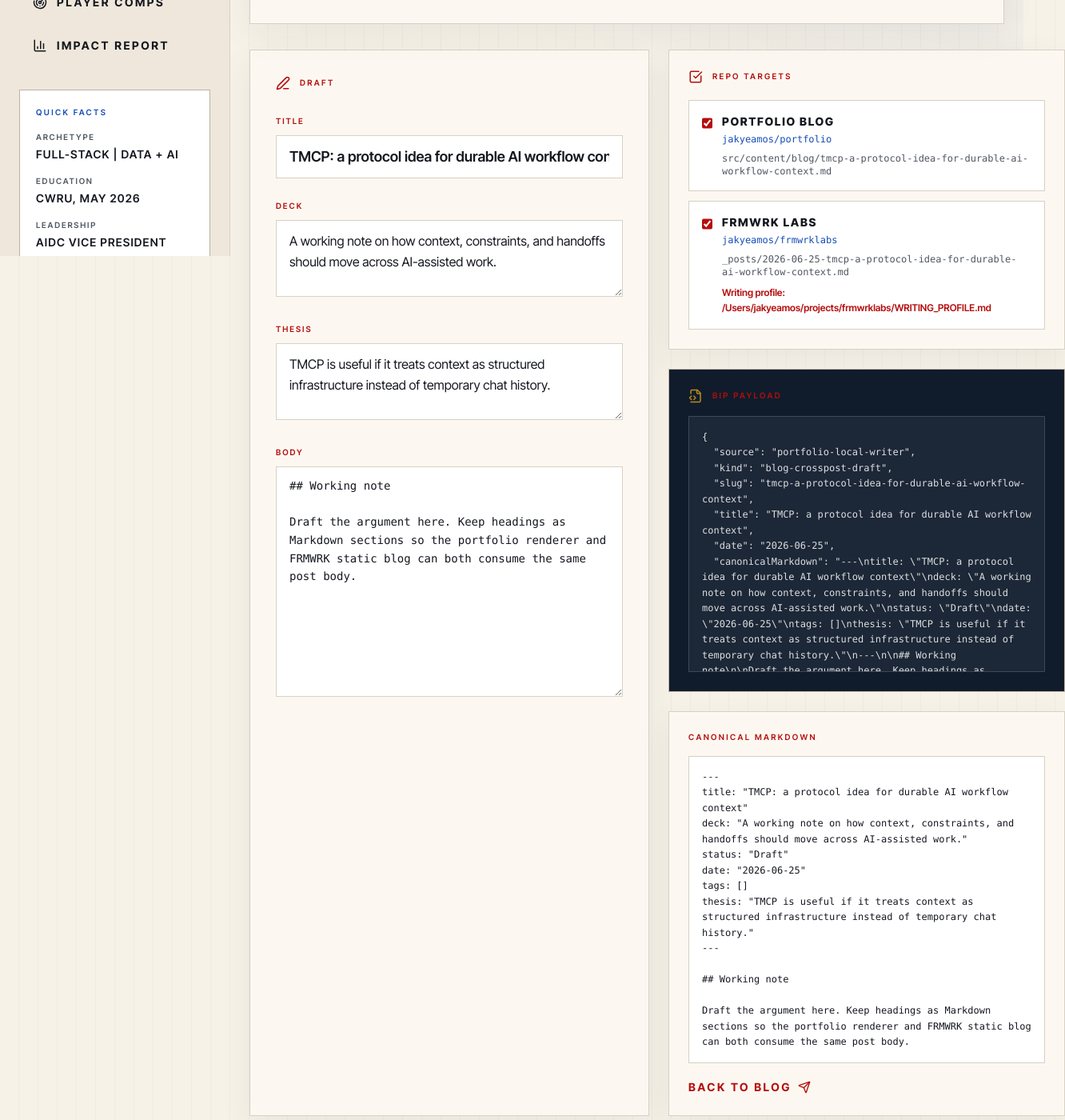
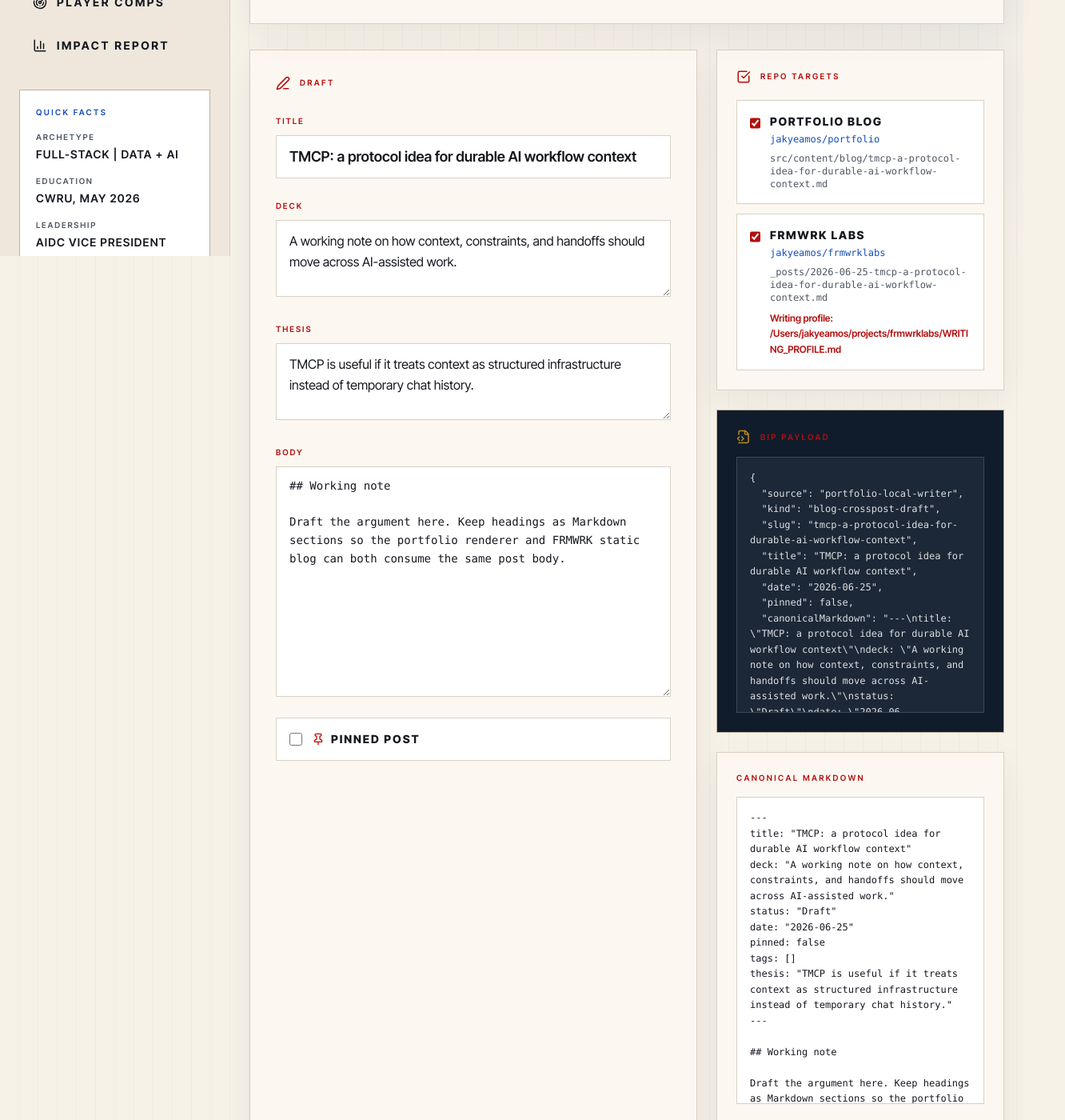
Before and after one commit to jakyeamos/portfolio, a React (Vite) app: page /blog/write in a window 1280 px wide. Shown: the part 480-1880 px from the top of the page at 80% size, 1332 px wide, since content can reach past the window. Built offline with nearby package versions, Linux system fonts and the light colour scheme; a web font is replaced by a local one.

Commit message:
Add pinned blog posts

```diff
--- a/package.json
+++ b/package.json
@@ -22,7 +22,7 @@
     "netlify:status": "node scripts/netlify-cli.mjs status",
     "typecheck": "tsc --noEmit",
     "test": "pnpm test:content && pnpm shot-inventory",
-    "test:content": "node scripts/check-project-content.mjs",
+    "test:content": "node scripts/check-project-content.mjs && node scripts/check-blog-content.mjs",
     "precr:check": "pnpm test:content && pnpm lint && pnpm build",
     "env:check": "node scripts/validate-env.mjs",
     "secret:scan": "node scripts/secret-scan.mjs",
--- /dev/null
+++ b/scripts/check-blog-content.mjs
@@ -0,0 +1,44 @@
+#!/usr/bin/env node
+import { readFileSync } from 'node:fs';
+import { resolve } from 'node:path';
+import ts from 'typescript';
+
+const root = resolve(import.meta.dirname, '..');
+const sourcePath = resolve(root, 'src/content/blogSorting.ts');
+const compiled = ts.transpileModule(readFileSync(sourcePath, 'utf8'), {
+  compilerOptions: {
+    module: ts.ModuleKind.ES2022,
+    target: ts.ScriptTarget.ES2022,
+  },
+});
+
+const moduleUrl = `data:text/javascript;base64,${Buffer.from(compiled.outputText).toString('base64')}`;
+const { sortBlogPosts } = await import(moduleUrl);
+
+function fail(message) {
+  console.error(`[FAIL] ${message}`);
+  process.exitCode = 1;
+}
+
+const posts = [
+  { slug: 'newer-unpinned', date: '2026-03-01', pinned: false },
+  { slug: 'older-pinned', date: '2026-01-01', pinned: true },
+  { slug: 'older-unpinned', date: '2026-01-15', pinned: false },
+  { slug: 'newer-pinned', date: '2026-02-01', pinned: true },
+];
+
+const originalOrder = posts.map((post) => post.slug).join(',');
+const sortedSlugs = sortBlogPosts(posts).map((post) => post.slug);
+const expectedSlugs = ['newer-pinned', 'older-pinned', 'newer-unpinned', 'older-unpinned'];
+
+if (posts.map((post) => post.slug).join(',') !== originalOrder) {
+  fail('sortBlogPosts must not mutate the source post list');
+}
+
+if (sortedSlugs.join(',') !== expectedSlugs.join(',')) {
+  fail(`pinned blog ordering expected ${expectedSlugs.join(',')}, received ${sortedSlugs.join(',')}`);
+}
+
+if (!process.exitCode) {
+  console.log('[PASS] blog content ordering');
+}
--- a/src/content/blogContent.ts
+++ b/src/content/blogContent.ts
@@ -1,9 +1,12 @@
+import { sortBlogPosts } from './blogSorting';
+
 export interface BlogPost {
   slug: string;
   title: string;
   deck: string;
   status: string;
   date: string;
+  pinned: boolean;
   tags: readonly string[];
   thesis: string;
   sections: readonly {
@@ -63,6 +66,10 @@ function parseTags(value: string | undefined): readonly string[] {
     .filter(Boolean);
 }
 
+function parseBoolean(value: string | undefined): boolean {
+  return value?.replace(/^"|"$/g, '').toLowerCase() === 'true';
+}
+
 function parseSections(body: string): BlogPost['sections'] {
   return body
     .split(/^## /m)
@@ -85,6 +92,7 @@ function postFromMarkdown(path: string, markdown: string): BlogPost {
     deck: parseString(frontmatter.deck, 'deck'),
     status: parseString(frontmatter.status, 'status'),
     date: parseString(frontmatter.date, 'date'),
+    pinned: parseBoolean(frontmatter.pinned),
     tags: parseTags(frontmatter.tags),
     thesis: parseString(frontmatter.thesis, 'thesis'),
   };
@@ -96,6 +104,7 @@ function postFromMarkdown(path: string, markdown: string): BlogPost {
   };
 }
 
-export const BLOG_POSTS: readonly BlogPost[] = [...Object.entries(rawBlogPosts)]
-  .map(([path, markdown]) => postFromMarkdown(path, markdown))
-  .sort((a: BlogPost, b: BlogPost) => b.date.localeCompare(a.date));
+const parsedBlogPosts: readonly BlogPost[] = [...Object.entries(rawBlogPosts)]
+  .map(([path, markdown]) => postFromMarkdown(path, markdown));
+
+export const BLOG_POSTS: readonly BlogPost[] = sortBlogPosts(parsedBlogPosts);
--- /dev/null
+++ b/src/content/blogSorting.ts
@@ -0,0 +1,16 @@
+export interface SortableBlogPost {
+  date: string;
+  pinned: boolean;
+}
+
+export function sortBlogPosts<T extends SortableBlogPost>(posts: readonly T[]): T[] {
+  return [...posts].sort((a, b) => {
+    const pinnedComparison = Number(b.pinned) - Number(a.pinned);
+
+    if (pinnedComparison !== 0) {
+      return pinnedComparison;
+    }
+
+    return b.date.localeCompare(a.date);
+  });
+}
--- a/src/pages/Blog.tsx
+++ b/src/pages/Blog.tsx
@@ -1,5 +1,5 @@
 import type { ReactElement } from 'react';
-import { ArrowRight, FileText, NotebookText } from 'lucide-react';
+import { ArrowRight, FileText, NotebookText, Pin } from 'lucide-react';
 import { Link } from 'react-router-dom';
 import { BLOG_POSTS } from '@/content/blogContent';
 import { WEBSITE_LAUNCHES } from '@/content/portfolioContent';
@@ -41,6 +41,12 @@ export default function Blog(): ReactElement {
             <div className="flex flex-wrap items-center gap-3">
               <NotebookText size={18} className="text-[color:var(--color-primary)]" />
               <div className="section-kicker">{featuredPost.status}</div>
+              {featuredPost.pinned ? (
+                <span className="stat-chip gap-2 text-[color:var(--color-primary)]">
+                  <Pin size={12} />
+                  Pinned
+                </span>
+              ) : null}
               <span className="stat-chip">{featuredPost.date}</span>
             </div>
 
@@ -97,8 +103,16 @@ export default function Blog(): ReactElement {
                     key={post.slug}
                     className="border border-[color:var(--color-line)] bg-white p-5"
                   >
-                    <div className="text-[10px] font-semibold uppercase tracking-[0.18em] text-[color:var(--color-secondary)]">
-                      {post.status}
+                    <div className="flex flex-wrap items-center gap-2">
+                      <div className="text-[10px] font-semibold uppercase tracking-[0.18em] text-[color:var(--color-secondary)]">
+                        {post.status}
+                      </div>
+                      {post.pinned ? (
+                        <span className="inline-flex items-center gap-1 border border-[color:var(--color-line-strong)] px-2 py-1 text-[9px] font-semibold uppercase tracking-[0.16em] text-[color:var(--color-primary)]">
+                          <Pin size={10} />
+                          Pinned
+                        </span>
+                      ) : null}
                     </div>
                     <h3 className="mt-3 text-2xl font-black uppercase leading-none tracking-tight text-[color:var(--color-ink)]">
                       {post.title}
--- a/src/pages/BlogWrite.tsx
+++ b/src/pages/BlogWrite.tsx
@@ -1,5 +1,5 @@
 import { type ChangeEvent, type ReactElement, useMemo, useState } from 'react';
-import { CheckSquare, ClipboardList, FileCode2, Github, PenLine, Send } from 'lucide-react';
+import { CheckSquare, ClipboardList, FileCode2, Github, PenLine, Pin, Send } from 'lucide-react';
 import { Link } from 'react-router-dom';
 
 type DestinationId = 'portfolio' | 'frmwrk';
@@ -59,6 +59,7 @@ export default function BlogWrite(): ReactElement {
   const [body, setBody] = useState(
     '## Working note\n\nDraft the argument here. Keep headings as Markdown sections so the portfolio renderer and FRMWRK static blog can both consume the same post body.',
   );
+  const [pinned, setPinned] = useState(false);
   const [selectedDestinations, setSelectedDestinations] = useState<Set<DestinationId>>(
     () => new Set<DestinationId>(['portfolio', 'frmwrk']),
   );
@@ -74,13 +75,14 @@ title: ${quoteYaml(title)}
 deck: ${quoteYaml(deck)}
 status: "Draft"
 date: ${quoteYaml(today)}
+pinned: ${pinned ? 'true' : 'false'}
 tags: []
 thesis: ${quoteYaml(thesis)}
 ---
 
 ${body}
 `,
-    [body, deck, thesis, title, today],
+    [body, deck, pinned, thesis, title, today],
   );
   const bipPayload = useMemo(
     () =>
@@ -91,6 +93,7 @@ ${body}
           slug,
           title,
           date: today,
+          pinned,
           canonicalMarkdown: markdown,
           targets: selectedDestinationList.map((destination) => ({
             id: destination.id,
@@ -103,7 +106,7 @@ ${body}
         null,
         2,
       ),
-    [markdown, selectedDestinationList, slug, title, today],
+    [markdown, pinned, selectedDestinationList, slug, title, today],
   );
 
   function updateDestination(event: ChangeEvent<HTMLInputElement>, id: DestinationId): void {
@@ -150,8 +153,8 @@ ${body}
           </div>
         </section>
 
-        <section className="mt-8 grid gap-6 xl:grid-cols-[minmax(0,1fr)_420px]">
-          <form className="editorial-card p-6 md:p-8">
+        <section className="mt-8 grid gap-6 xl:grid-cols-[minmax(0,1fr)_360px]">
+          <form className="editorial-card min-w-0 p-6 md:p-8">
             <div className="flex items-center gap-3">
               <PenLine size={18} className="text-[color:var(--color-primary)]" />
               <div className="section-kicker">Draft</div>
@@ -200,10 +203,23 @@ ${body}
                 onChange={(event) => setBody(event.target.value)}
               />
             </label>
+
+            <label className="mt-5 flex cursor-pointer items-center gap-3 border border-[color:var(--color-line)] bg-white p-4">
+              <input
+                className="h-4 w-4 accent-[color:var(--color-primary)]"
+                type="checkbox"
+                checked={pinned}
+                onChange={(event) => setPinned(event.target.checked)}
+              />
+              <span className="flex items-center gap-2 text-sm font-black uppercase tracking-[0.14em] text-[color:var(--color-ink)]">
+                <Pin size={16} className="text-[color:var(--color-primary)]" />
+                Pinned post
+              </span>
+            </label>
           </form>
 
-          <aside className="grid gap-6">
-            <section className="editorial-card p-6">
+          <aside className="grid min-w-0 gap-6">
+            <section className="editorial-card min-w-0 p-6">
               <div className="flex items-center gap-3">
                 <CheckSquare size={18} className="text-[color:var(--color-primary)]" />
                 <div className="section-kicker">Repo Targets</div>
@@ -212,7 +228,7 @@ ${body}
                 {DESTINATIONS.map((destination) => (
                   <label
                     key={destination.id}
-                    className="flex cursor-pointer gap-3 border border-[color:var(--color-line)] bg-white p-4"
+                    className="flex min-w-0 cursor-pointer gap-3 border border-[color:var(--color-line)] bg-white p-4"
                   >
                     <input
                       className="mt-1 h-4 w-4 accent-[color:var(--color-primary)]"
@@ -220,11 +236,11 @@ ${body}
                       checked={selectedDestinations.has(destination.id)}
                       onChange={(event) => updateDestination(event, destination.id)}
                     />
-                    <span>
+                    <span className="min-w-0">
                       <span className="block text-sm font-black uppercase tracking-[0.12em] text-[color:var(--color-ink)]">
                         {destination.label}
                       </span>
-                      <span className="mt-1 block font-mono text-xs text-[color:var(--color-secondary)]">
+                      <span className="mt-1 block break-words font-mono text-xs text-[color:var(--color-secondary)]">
                         {destination.repo}
                       </span>
                       <span className="mt-2 block break-words font-mono text-xs text-[color:var(--color-ink-soft)]">
@@ -241,19 +257,19 @@ ${body}
               </div>
             </section>
 
-            <section className="border border-[color:var(--color-line-strong)] bg-[color:var(--color-navy)] p-6 text-white">
+            <section className="min-w-0 border border-[color:var(--color-line-strong)] bg-[color:var(--color-navy)] p-6 text-white">
               <div className="flex items-center gap-3">
                 <FileCode2 size={18} className="text-[color:var(--color-gold)]" />
                 <div className="section-kicker text-[color:var(--color-gold)]">BIP Payload</div>
               </div>
-              <pre className="mt-4 max-h-80 overflow-auto whitespace-pre-wrap border border-white/15 bg-white/5 p-4 text-xs leading-relaxed text-white/85">
+              <pre className="mt-4 max-h-80 min-w-0 overflow-auto whitespace-pre-wrap border border-white/15 bg-white/5 p-4 text-xs leading-relaxed text-white/85">
                 {bipPayload}
               </pre>
             </section>
 
-            <section className="editorial-card p-6">
+            <section className="editorial-card min-w-0 p-6">
               <div className="section-kicker">Canonical Markdown</div>
-              <pre className="mt-4 max-h-96 overflow-auto whitespace-pre-wrap border border-[color:var(--color-line)] bg-white p-4 text-xs leading-relaxed text-[color:var(--color-ink)]">
+              <pre className="mt-4 max-h-96 min-w-0 overflow-auto whitespace-pre-wrap border border-[color:var(--color-line)] bg-white p-4 text-xs leading-relaxed text-[color:var(--color-ink)]">
                 {markdown}
               </pre>
               <Link className="report-link mt-5" to="/blog">
```
Also changed, not shown: src/content/blog/tmcp.md (+1 -0 lines).
